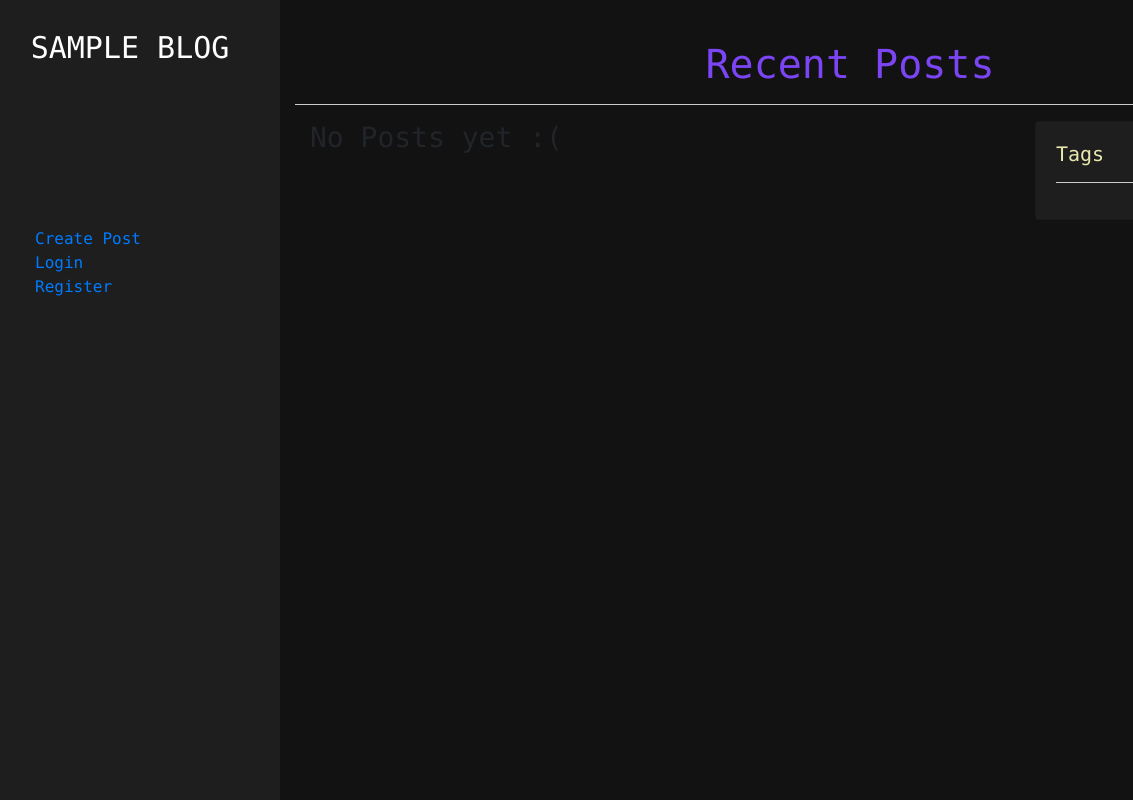
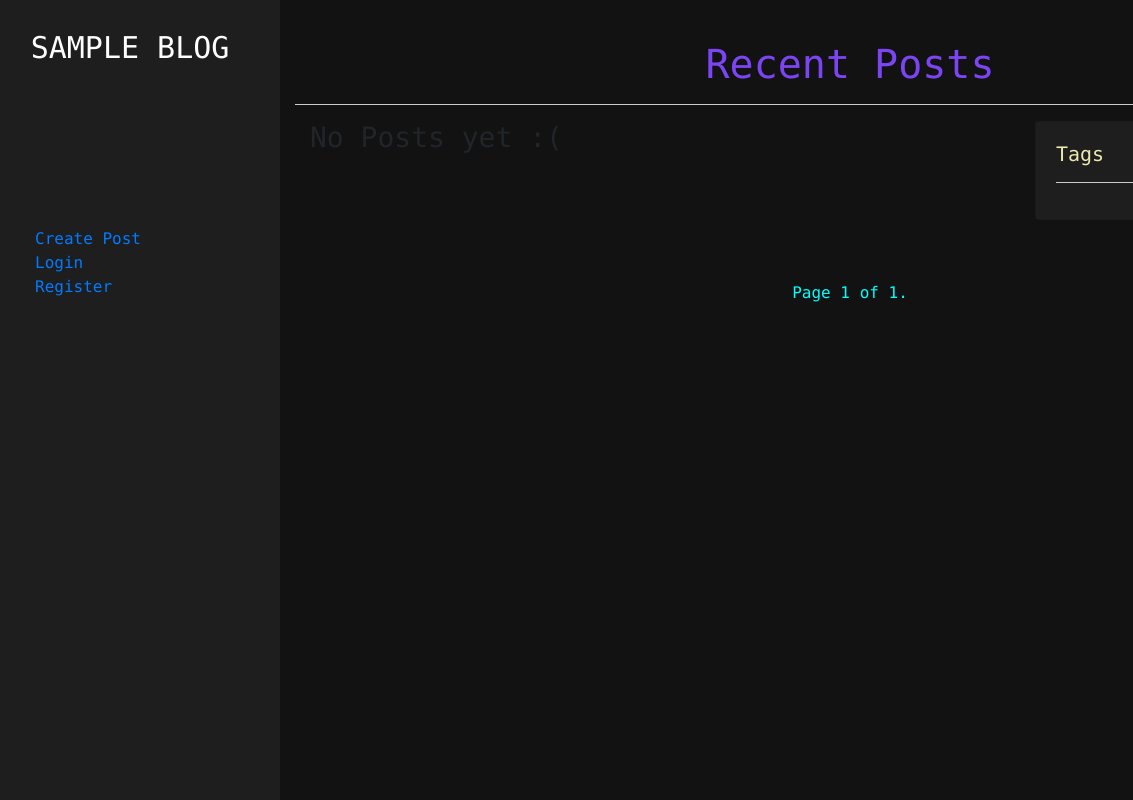
Before and after one commit to rakesh99gara/django, a Django app: page / in a window 1440 px wide; the page is wider, and only the part inside the window is pictured. Shown: that part, without its empty margins (20-1153 px from the left). Run offline with Django 3.2, Linux system fonts and the light colour scheme; data that the repository does not hold is empty; some libraries are stand-ins or nearby versions.

Commit message:
added pagination

```diff
--- a/django_blog/blogs/static/css/style.css
+++ b/django_blog/blogs/static/css/style.css
@@ -267,6 +267,7 @@ P.drop-cap:first-letter {
 .card-title {
 	color: #eae7af;
 }
+
 .card-body a span {
 	background: #3e4346;
 	padding: 5px;
@@ -285,17 +286,21 @@ P.drop-cap:first-letter {
 	flex: 1;
 	text-align: center;
 }
+
 .blog h4 {
 	font-size: 30px;
 	font-weight: 200;
 }
+
 .list {
 	padding-top: 50%;
 	flex: 8;
 }
+
 .list ul li {
 	list-style: none;
 }
+
 .list ul li a {
 	text-decoration: none;
 }
@@ -335,6 +340,31 @@ P.drop-cap:first-letter {
 .errorlist {
 	color: #cf6679;
 }
+
 .comments-form h4 {
 	color: #5a5854;
 }
+
+.pagination {
+	margin-top: 5vh;
+	padding: 2vh;
+	align-content: center;
+}
+
+.step-links {
+	margin-left: auto;
+	margin-right: auto;
+	width: 90%;
+	display: flex;
+	justify-content: center;
+}
+
+.previous {
+	margin-right: 2vh;
+}
+
+.current {
+	margin-right: 2vh;
+	color: aqua;
+	padding-top: 5px;
+}
--- a/django_blog/blogs/templates/blogs/index.html
+++ b/django_blog/blogs/templates/blogs/index.html
@@ -33,6 +33,26 @@
             </div>
         </div>
     </div>
+    <div class="pagination">
+        <span class="step-links">
+            <div class="previous">
+                {% if posts.has_previous %}
+                <a href="?page=1"><button class="btn btn-secondary">first</button></a>
+                <a href="?page={{ posts.previous_page_number }}"><button class="btn btn-secondary">&laquo; </button></a>
+                {% endif %}
+            </div>
+            <span class="current">
+                Page {{ posts.number }} of {{ posts.paginator.num_pages }}.
+            </span>
+            <div class="next">
+                {% if posts.has_next %}
+                <a href="?page={{ posts.next_page_number }}"><button class="btn btn-secondary">&raquo;</button></a>
+                <a href="?page={{ posts.paginator.num_pages }}"><button class="btn btn-secondary">last</button></a>
+
+                {% endif %}
+            </div>
+        </span>
+    </div>
 </div>
 
 
--- a/django_blog/blogs/views.py
+++ b/django_blog/blogs/views.py
@@ -7,12 +7,16 @@ from django.contrib.auth.forms import UserCreationForm
 from django.contrib import messages
 from django.contrib.auth import authenticate,login,logout
 from django.contrib.auth.decorators import login_required
+from django.core.paginator import Paginator
 
 def index(request):
     latest_posts = Post.objects.all().order_by('-id')
+    paginator = Paginator(latest_posts, 6)
+    page_number = request.GET.get('page')
+    page_obj = paginator.get_page(page_number)
     tags = Tag.objects.all()
     context = {
-        'posts': latest_posts,
+        'posts': page_obj,
         'tags':tags,
         'head' : "Recent Posts"
     }
@@ -83,9 +87,13 @@ def deleteComment(request,postid,commentid):
 def tagPosts(request,tagid):
     tag = Tag.objects.get(id=tagid)
     posts = tag.posts.all().order_by('-id')
+    paginator = Paginator(posts, 6)
+    page_number = request.GET.get('page')
+    page_obj = paginator.get_page(page_number)
+
     tags = Tag.objects.all()
     context = {
-        'posts' : posts,
+        'posts' : page_obj,
         'tags':tags,
         'head' : "Posts on "+tag.tag
     }
```
